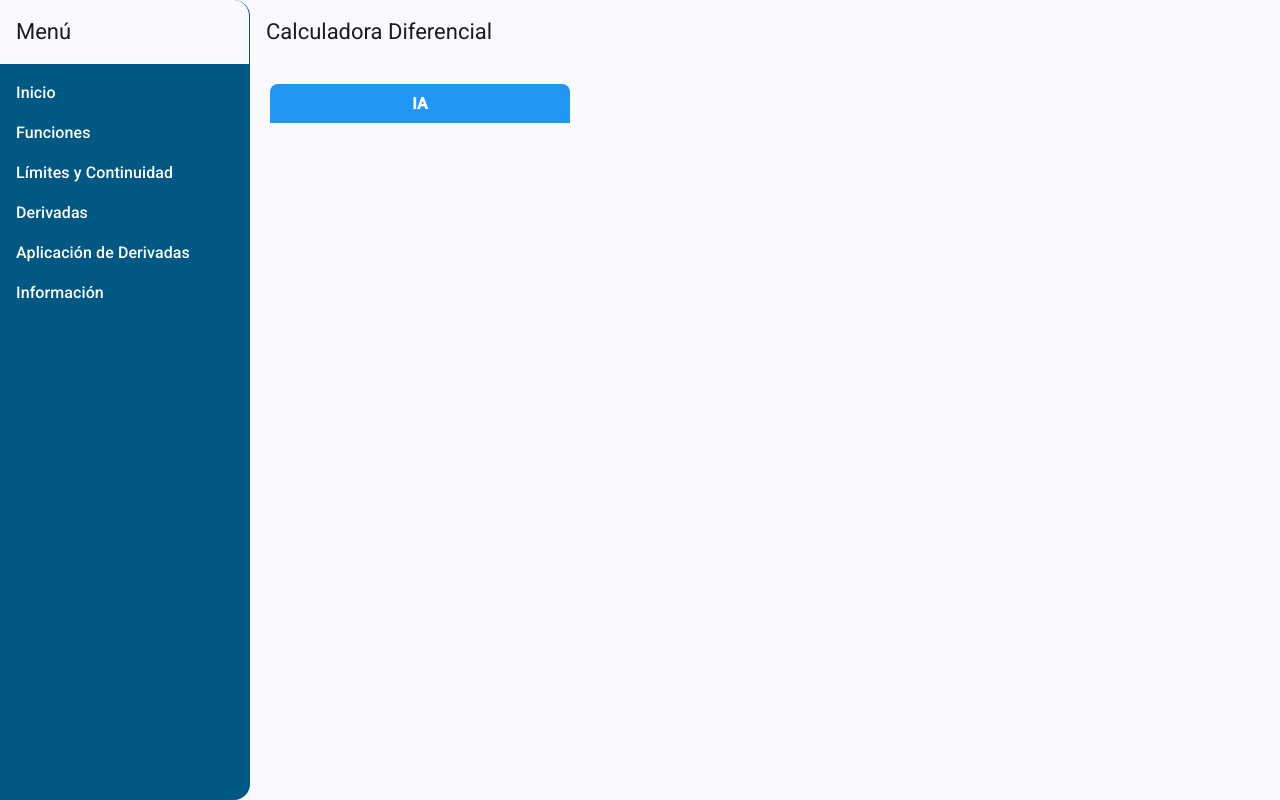
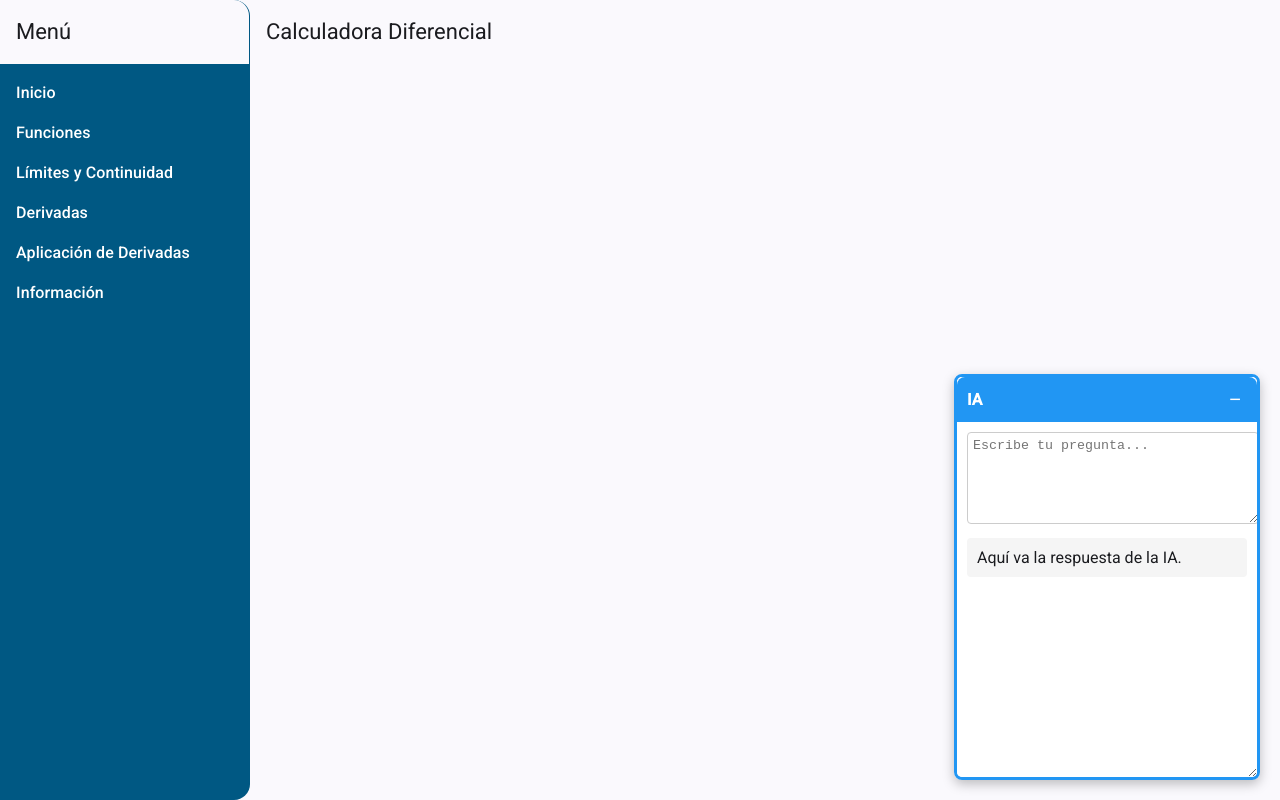
Before and after one commit to MateoLeiton/calculo-diferencial, an Angular app: page /ia-widget in a window 1280 px wide. Built offline with nearby package versions, Linux system fonts and the light colour scheme.

Commit message:
Recuperacion de las ventanas de IA funcionales

```diff
--- a/src/app/app.component.ts
+++ b/src/app/app.component.ts
@@ -3,7 +3,7 @@ import { Component } from '@angular/core';
 import { Router } from '@angular/router';
 import { RouterOutlet } from '@angular/router';
 import { CommonModule } from '@angular/common';
-import { IaChatContainerComponent } from './components/ia-chat-container/ia-chat-container.component'; // Ajusta esta ruta si es necesario
+import { IaChatContainerComponent } from './components/ia-chat-container/ia-chat-container.component';
 
 @Component({
   selector: 'app-root',
--- a/src/app/components/ia-chat-container/ia-chat-container.component.html
+++ b/src/app/components/ia-chat-container/ia-chat-container.component.html
@@ -1,9 +1,29 @@
-<!-- src/app/components/ia-chat-container/ia-chat-container.component.html -->
-<div class="chat-container">
-  <app-ia-chat-widget
-    *ngFor="let chat of chats"
-    [title]="chat.title"
-    [color]="chat.color"
-    [minimizedLabel]="chat.minimizedLabel">
-  </app-ia-chat-widget>
+<div class="chat-container-buttons">
+  <button class="ia-button gemini" (click)="abrir('gemini')">Gemini</button>
+  <button class="ia-button symbolab" (click)="abrir('symbolab')">Symbolab</button>
+  <button class="ia-button wolfram" (click)="abrir('wolfram')">Wolfram</button>
 </div>
+
+<app-ia-chat-widget
+  *ngIf="mostrar.gemini"
+  title="Gemini"
+  color="#2196f3"
+  minimizedLabel="Gemini"
+  (close)="cerrar('gemini')">
+</app-ia-chat-widget>
+
+<app-ia-chat-widget
+  *ngIf="mostrar.symbolab"
+  title="Symbolab"
+  color="#f44336"
+  minimizedLabel="Symbolab"
+  (close)="cerrar('symbolab')">
+</app-ia-chat-widget>
+
+<app-ia-chat-widget
+  *ngIf="mostrar.wolfram"
+  title="Wolfram Alpha"
+  color="#ff9800"
+  minimizedLabel="Wolfram"
+  (close)="cerrar('wolfram')">
+</app-ia-chat-widget>
--- a/src/app/components/ia-chat-container/ia-chat-container.component.scss
+++ b/src/app/components/ia-chat-container/ia-chat-container.component.scss
@@ -1,9 +1,29 @@
-/* src/app/components/ia-chat-container/ia-chat-container.component.scss */
-.chat-container {
+.chat-container-buttons {
   position: fixed;
-  bottom: 10px;
-  right: 10px;
+  bottom: 20px;
+  right: 20px;
   display: flex;
   gap: 10px;
   z-index: 9999;
+
+  .ia-button {
+    padding: 10px 15px;
+    color: white;
+    border: none;
+    border-radius: 20px;
+    font-weight: bold;
+    cursor: pointer;
+  }
+
+  .gemini {
+    background-color: #2196f3;
+  }
+
+  .symbolab {
+    background-color: #f44336;
+  }
+
+  .wolfram {
+    background-color: #ff9800;
+  }
 }
--- a/src/app/components/ia-chat-container/ia-chat-container.component.ts
+++ b/src/app/components/ia-chat-container/ia-chat-container.component.ts
@@ -1,4 +1,3 @@
-// src/app/components/ia-chat-container.component.ts
 import { Component } from '@angular/core';
 import { CommonModule } from '@angular/common';
 import { IaChatWidgetComponent } from '../ia-chat-widget/ia-chat-widget.component';
@@ -6,29 +5,27 @@ import { IaChatWidgetComponent } from '../ia-chat-widget/ia-chat-widget.componen
 @Component({
   selector: 'app-ia-chat-container',
   standalone: true,
-  imports: [CommonModule, IaChatWidgetComponent],
+  imports: [CommonModule, IaChatWidgetComponent], // ✅ importa el componente
   templateUrl: './ia-chat-container.component.html',
   styleUrls: ['./ia-chat-container.component.scss']
 })
 export class IaChatContainerComponent {
-  chats = [
-    {
-      title: 'Gemini',
-      color: '#2196f3',
-      minimizedLabel: 'Gemini',
-      offset: 0
-    },
-    {
-      title: 'Symbolab',
-      color: '#f44336',
-      minimizedLabel: 'Symbolab',
-      offset: 70
-    },
-    {
-      title: 'Wolfram',
-      color: '#ff9800',
-      minimizedLabel: 'Wolfram',
-      offset: 140
-    }
-  ];
+  mostrar = {
+    gemini: false,
+    symbolab: false,
+    wolfram: false
+  };
+
+  abrir(id: 'gemini' | 'symbolab' | 'wolfram') {
+    this.mostrar[id] = true;
+  }
+
+  cerrar(id: 'gemini' | 'symbolab' | 'wolfram') {
+    this.mostrar[id] = false;
+  }
+
+  get mostrarChats(): boolean {
+    return !this.mostrar.gemini && !this.mostrar.symbolab && !this.mostrar.wolfram;
+  }
+
 }
--- a/src/app/components/ia-chat-widget/ia-chat-widget.component.html
+++ b/src/app/components/ia-chat-widget/ia-chat-widget.component.html
@@ -1,16 +1,20 @@
-<!-- src/app/components/ia-chat-widget/ia-chat-widget.component.html -->
-<div class="chat-widget">
-  <div class="chat-toggle" [ngStyle]="{ backgroundColor: color }" (click)="toggleChat()">
-    {{ isOpen ? 'Minimizar' : minimizedLabel }}
+<div
+  class="chat-box"
+  cdkDrag
+  cdkDragBoundary="body"
+  (mousedown)="bringToFront()"
+  [ngStyle]="{
+    borderColor: color,
+    zIndex: zIndex
+  }"
+>
+  <div class="chat-header" [ngStyle]="{ backgroundColor: color }" cdkDragHandle>
+    <span>{{ title }}</span>
+    <button class="close-button" (click)="cerrar()">−</button>
   </div>
 
-  <div class="chat-box" *ngIf="isOpen" [ngStyle]="{ borderColor: color }">
-    <div class="chat-header" [ngStyle]="{ backgroundColor: color }">
-      {{ title }}
-    </div>
-    <div class="chat-body">
-      <p>Aquí irá la interfaz con la IA correspondiente.</p>
-      <p>Ejemplo: Área de entrada de texto y respuesta.</p>
-    </div>
+  <div class="chat-body">
+    <textarea class="input" placeholder="Escribe tu pregunta..."></textarea>
+    <div class="respuesta">Aquí va la respuesta de la IA.</div>
   </div>
 </div>
--- a/src/app/components/ia-chat-widget/ia-chat-widget.component.scss
+++ b/src/app/components/ia-chat-widget/ia-chat-widget.component.scss
@@ -1,37 +1,52 @@
-/* src/app/components/ia-chat-widget/ia-chat-widget.component.scss */
-.chat-widget {
+.chat-box {
+  position: fixed;
+  bottom: 20px;
+  right: 20px;
+  background: white;
+  border: 3px solid;
+  border-radius: 8px;
+  box-shadow: 0px 4px 12px rgba(0, 0, 0, 0.25);
+  resize: both;
+  overflow: auto;
   width: 300px;
-  transition: all 0.3s ease-in-out;
-  z-index: 9999;
+  height: 400px;
 
-  .chat-toggle {
+  .chat-header {
+    padding: 10px;
     color: white;
-    padding: 10px;
+    font-weight: bold;
+    display: flex;
+    justify-content: space-between;
+    align-items: center;
+    cursor: move;
     border-radius: 8px 8px 0 0;
-    text-align: center;
-    cursor: pointer;
-    font-weight: bold;
   }
 
-  .chat-box {
-    background: white;
-    border: 2px solid;
-    border-top: none;
-    border-radius: 0 0 10px 10px;
-    box-shadow: 0 0 10px rgba(0, 0, 0, 0.3);
+  .close-button {
+    background: none;
+    border: none;
+    font-size: 20px;
+    color: white;
+    cursor: pointer;
+  }
 
-    .chat-header {
-      padding: 8px;
-      color: white;
-      font-weight: bold;
-      border-radius: 0 0 0 0;
+  .chat-body {
+    padding: 10px;
+
+    .input {
+      width: 100%;
+      min-height: 80px;
+      resize: vertical;
+      padding: 5px;
+      border: 1px solid #ccc;
+      border-radius: 4px;
     }
 
-    .chat-body {
-      padding: 15px;
-      max-height: 300px;
-      overflow-y: auto;
-      font-size: 14px;
+    .respuesta {
+      margin-top: 10px;
+      background: #f5f5f5;
+      padding: 10px;
+      border-radius: 4px;
     }
   }
 }
--- a/src/app/components/ia-chat-widget/ia-chat-widget.component.ts
+++ b/src/app/components/ia-chat-widget/ia-chat-widget.component.ts
@@ -1,22 +1,30 @@
-// src/app/components/ia-chat-widget/ia-chat-widget.component.ts
-import { Component, Input } from '@angular/core';
+import { Component, Input, Output, EventEmitter, HostListener } from '@angular/core';
 import { CommonModule } from '@angular/common';
+import { DragDropModule } from '@angular/cdk/drag-drop';
 
 @Component({
+  selector: 'app-ia-chat-widget',
   standalone: true,
-  imports: [CommonModule],
-  selector: 'app-ia-chat-widget',
+  imports: [CommonModule, DragDropModule],
   templateUrl: './ia-chat-widget.component.html',
   styleUrls: ['./ia-chat-widget.component.scss']
 })
 export class IaChatWidgetComponent {
-  @Input() title: string = 'IA';
-  @Input() color: string = '#2196f3';
-  @Input() minimizedLabel: string = 'IA';
+  @Input() title = 'IA';
+  @Input() color = '#2196f3';
+  @Input() minimizedLabel = 'IA';
+  @Output() close = new EventEmitter<void>();
 
-  isOpen = false;
+  zIndex = 1;
+  static currentMaxZ = 1;
 
-  toggleChat() {
-    this.isOpen = !this.isOpen;
+  @HostListener('mousedown')
+  bringToFront() {
+    IaChatWidgetComponent.currentMaxZ++;
+    this.zIndex = IaChatWidgetComponent.currentMaxZ;
+  }
+
+  cerrar() {
+    this.close.emit();
   }
 }
```
